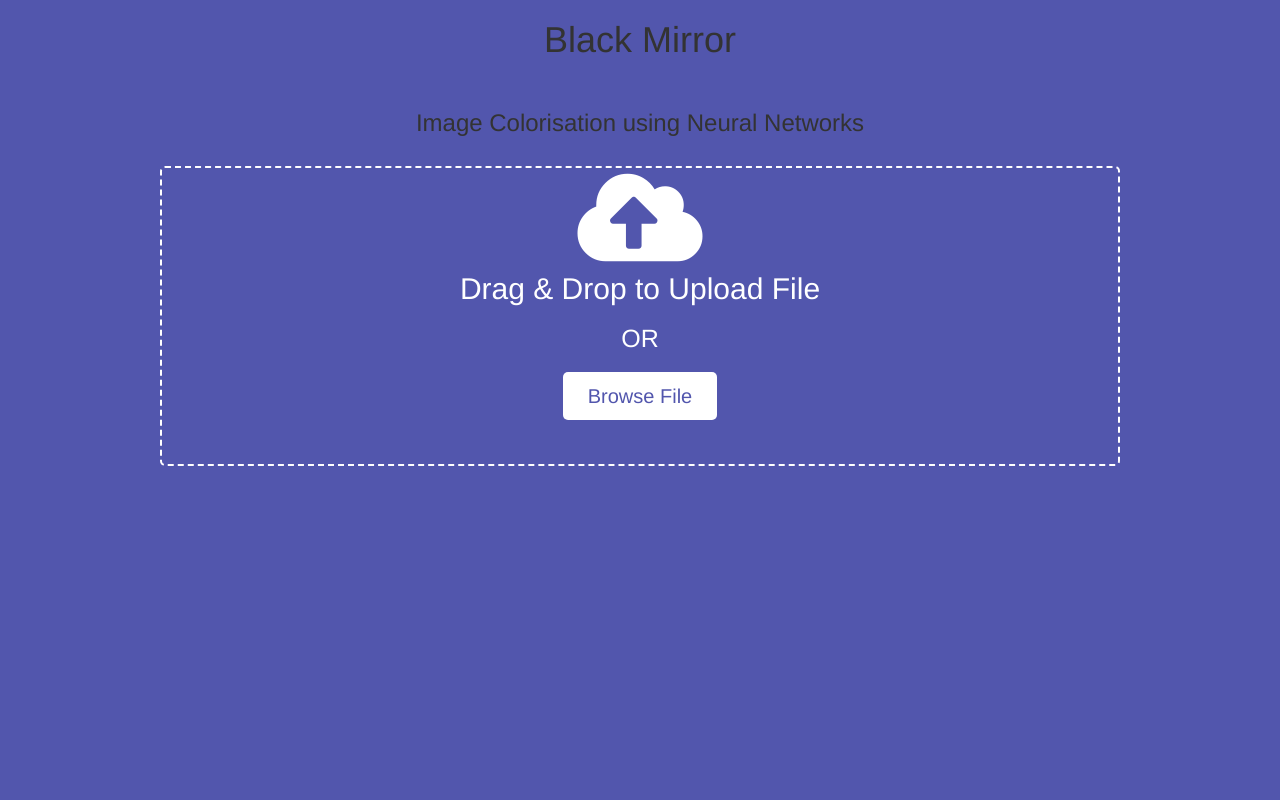
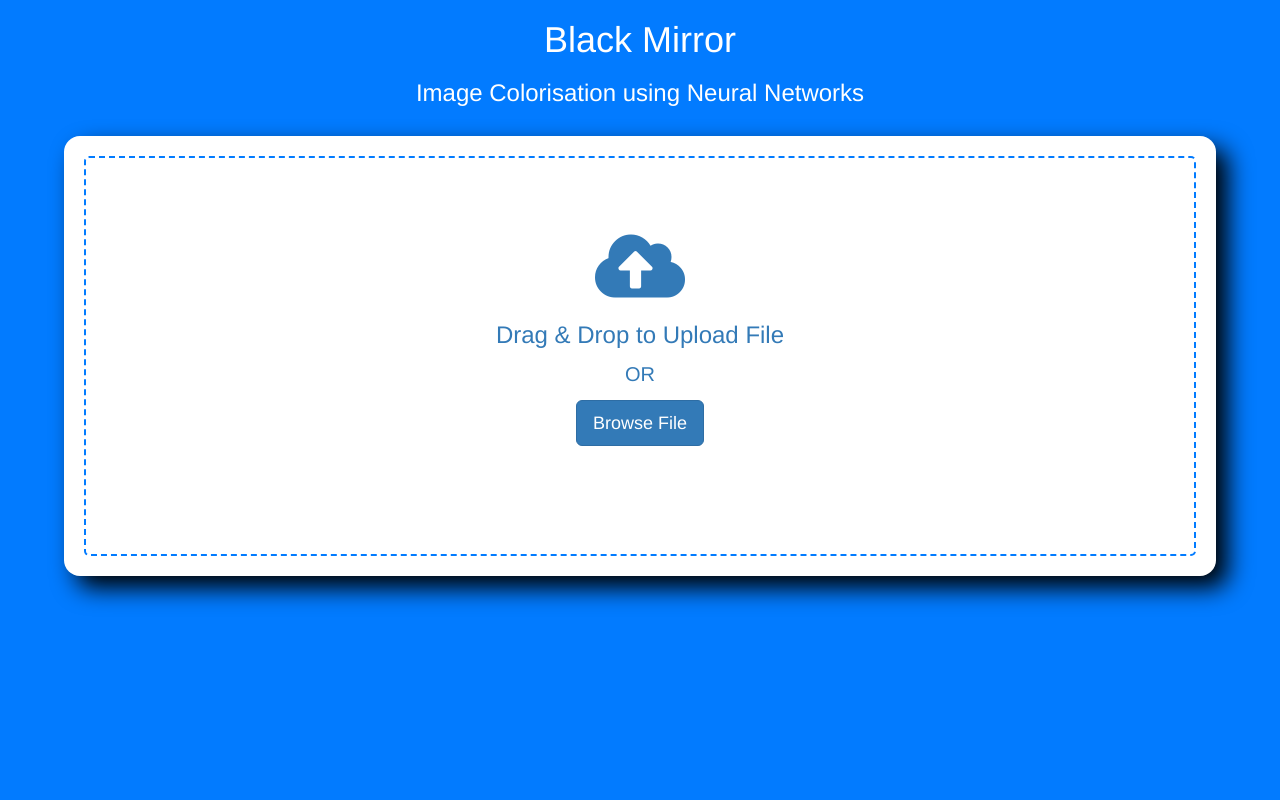
Before and after one commit to prathamagrawal/Black-Mirror, a Flask app: page / in a window 1280 px wide. Run offline with Flask 2, Linux system fonts and the light colour scheme; some libraries are stand-ins or nearby versions.

Commit message:
Design input page

```diff
--- a/templates/index.html
+++ b/templates/index.html
@@ -1,23 +1,17 @@
 <html>
-
     <head>
-    <meta name="viewport" content="width=device-width, initial-scale=1.0">
+        <meta name="viewport" content="width=device-width, initial-scale=1.0" />
         <title>Image Colorisation using Neural Network</title>
-    <link rel="stylesheet" href="https://maxcdn.bootstrapcdn.com/bootstrap/3.3.6/css/bootstrap.min.css" />
-    <link rel="stylesheet" href="https://cdnjs.cloudflare.com/ajax/libs/font-awesome/5.15.3/css/all.min.css"/>
+        <link
+            rel="stylesheet"
+            href="https://maxcdn.bootstrapcdn.com/bootstrap/3.3.6/css/bootstrap.min.css" />
+        <link
+            rel="stylesheet"
+            href="https://cdnjs.cloudflare.com/ajax/libs/font-awesome/5.15.3/css/all.min.css" />
         <style>
-        #form {
+            .main {
                 display: flex;
-            width: 100%;
-            flex: 1;
                 gap: 2rem;
-            justify-content: center;
-        }
-
-        #main {
-            display: grid;
-            grid-template-columns: repeat(3, 1fr);
-            column-gap: 2rem;
                 justify-content: center;
                 align-items: center;
             }
@@ -38,13 +32,14 @@
                 text-align: center;
                 align-items: center;
                 justify-content: center;
-            background: #5256ad;
+                background: #027bff;
+                color: white;
             }
 
             .drag-area {
-            border: 2px dashed #fff;
-            height: 300px;
-            width: 75%;
+                border: 2px dashed #027bff;
+                height: 400px;
+                width: 100%;
                 border-radius: 5px;
                 display: flex;
                 text-align: center;
@@ -54,38 +49,12 @@
             }
 
             .drag-area.active {
-            border: 2px solid #fff;
+                border: 2px solid #027bff;
             }
 
             .drag-area .icon {
                 font-size: 100px;
-            color: #fff;
-
-        }
-
-        .drag-area header {
-            font-size: 30px;
-            font-weight: 500;
-            color: #fff;
-        }
-
-        .drag-area span {
-            font-size: 25px;
-            font-weight: 500;
-            color: #fff;
-            margin: 10px 0 15px 0;
-        }
-
-        .drag-area button {
-            padding: 10px 25px;
-            font-size: 20px;
-            font-weight: 500;
-            border: none;
-            outline: none;
-            background: #fff;
-            color: #5256ad;
-            border-radius: 5px;
-            cursor: pointer;
+                color: #027bff;
             }
 
             .drag-area img {
@@ -94,114 +63,141 @@
                 object-fit: cover;
                 border-radius: 5px;
             }
+
+            .holder {
+                width: 90%;
+                padding: 2rem;
+                background-color: white;
+                border-width: 2px;
+                border-radius: 16px;
+                filter: drop-shadow(12px 12px 12px #000);
+            }
         </style>
         <script src="https://ajax.googleapis.com/ajax/libs/jquery/3.1.0/jquery.min.js"></script>
     </head>
 
     <body>
+        <div>
             <h1 align="center">Black Mirror</h1>
             <h3 align="center">Image Colorisation using Neural Networks</h3>
+        </div>
+        <div class="holder">
+            {% if not filename %}
             <div class="drag-area">
-        <div class="icon"><i class="fas fa-cloud-upload-alt"></i></div>
-        <header>Drag & Drop to Upload File</header>
-        <span>OR</span>
-        <button onclick="onClick(e)">Browse File</button>
-        <form method="post" action="/" enctype="multipart/form-data" id="form">
-            <input name="file" id="file" type="file" style="visibility: hidden;">
+                <div class="icon">
+                    <i
+                        style="font-size: 72px"
+                        class="fas fa-cloud-upload-alt text-primary"></i>
+                </div>
+                <h3
+                    align="center"
+                    style="margin-bottom: 12px"
+                    class="text-primary">
+                    Drag & Drop to Upload File
+                </h3>
+                <p
+                    style="margin-bottom: 12px; font-size: 20px"
+                    class="text-primary">
+                    OR
+                </p>
+                <button class="btn btn-primary btn-lg">Browse File</button>
+                <form
+                    method="post"
+                    action="/"
+                    enctype="multipart/form-data"
+                    id="form">
+                    <input
+                        name="file"
+                        id="file"
+                        type="file"
+                        style="visibility: hidden" />
                 </form>
             </div>
-
-            <!-- <p>
-        {% with messages = get_flashed_messages() %}
-          {% if messages %}
-            <ul>
-            {% for message in messages %}
-              <li>{{ message }}</li>
-            {% endfor %}
-            </ul>
-          {% endif %}
-        {% endwith %}
-    </p> -->
-            {% if filename %}
-            <div style="width:100%;" id="main">
+            {% endif %} {% if filename %}
+            <div style="width: 100%" class="main">
                 <div class="image-container">
-                    <h3>Input Image: </h3>
-                    <img src="{{ url_for('display_image', filename=filename) }}" class="image">
+                    <h3>Input Image:</h3>
+                    <img
+                        src="{{ url_for('display_image', filename=filename) }}"
+                        class="image" />
                 </div>
                 <div class="image-container">
-                    <h3>Model 1 Output: </h3>
-                    <img src="{{ url_for('display_eccv', output_eccv=output_eccv) }}" class="image">
+                    <h3>Model 1 Output:</h3>
+                    <img
+                        src="{{ url_for('display_eccv', output_eccv=output_eccv) }}"
+                        class="image" />
                 </div>
                 <div class="image-container">
-                    <h3>Model 2 Output: </h3>
-                    <img src="{{ url_for('display_sigg', output_sigg=output_sigg) }}" class="image">
+                    <h3>Model 2 Output:</h3>
+                    <img
+                        src="{{ url_for('display_sigg', output_sigg=output_sigg) }}"
+                        class="image" />
                 </div>
             </div>
             {% endif %}
-        </div>
         </div>
         <script>
             const dropArea = document.querySelector(".drag-area"),
                 dragText = dropArea.querySelector("header"),
                 button = dropArea.querySelector("button"),
-        input = dropArea.querySelector("input");
+                input = dropArea.querySelector("input")
 
-        let file; //this is a global variable and we'll use it inside multiple functions
-        button.onclick = ()=>{
-            input.click(); //if user click on the button then the input also clicked
+            let file //this is a global variable and we'll use it inside multiple functions
+            button.onclick = () => {
+                input.click() //if user click on the button then the input also clicked
             }
 
-        input.addEventListener("change", function(){
+            input.addEventListener("change", function () {
                 //getting user select file and [0] this means if user select multiple files then we'll select only the first one
-            file = this.files[0];
-            dropArea.classList.add("active");
-            showFile(); //calling function
-        });
+                file = this.files[0]
+                dropArea.classList.add("active")
+                showFile() //calling function
+            })
 
             //If user Drag File Over DropArea
-        dropArea.addEventListener("dragover", (event)=>{
-            event.preventDefault(); //preventing from default behaviour
-            dropArea.classList.add("active");
-            dragText.textContent = "Release to Upload File";
-        });
+            dropArea.addEventListener("dragover", (event) => {
+                event.preventDefault() //preventing from default behaviour
+                dropArea.classList.add("active")
+                dragText.textContent = "Release to Upload File"
+            })
 
             //If user leave dragged File from DropArea
-        dropArea.addEventListener("dragleave", ()=>{
-            dropArea.classList.remove("active");
-            dragText.textContent = "Drag & Drop to Upload File";
-        });
+            dropArea.addEventListener("dragleave", () => {
+                dropArea.classList.remove("active")
+                dragText.textContent = "Drag & Drop to Upload File"
+            })
 
             //If user drop File on DropArea
-        dropArea.addEventListener("drop", (event)=>{
-            event.preventDefault(); //preventing from default behaviour
+            dropArea.addEventListener("drop", (event) => {
+                event.preventDefault() //preventing from default behaviour
                 //getting user select file and [0] this means if user select multiple files then we'll select only the first one
-            file = event.dataTransfer.files[0];
-            showFile(); //calling function
-        });
+                file = event.dataTransfer.files[0]
+                showFile() //calling function
+            })
 
-        function showFile(){
-            let fileType = file.type; //getting selected file type
-            let validExtensions = ["image/jpeg", "image/jpg", "image/png"]; //adding some valid image extensions in array
-            if(validExtensions.includes(fileType)){ //if user selected file is an image file
+            function showFile() {
+                let fileType = file.type //getting selected file type
+                let validExtensions = ["image/jpeg", "image/jpg", "image/png"] //adding some valid image extensions in array
+                if (validExtensions.includes(fileType)) {
+                    //if user selected file is an image file
                     console.log(1)
                     document.getElementById("form").submit()
                     console.log(2)
-                let fileReader = new FileReader(); //creating new FileReader object
-                fileReader.onload = ()=>{
-                    let fileURL = fileReader.result; //passing user file source in fileURL variable
+                    let fileReader = new FileReader() //creating new FileReader object
+                    fileReader.onload = () => {
+                        let fileURL = fileReader.result //passing user file source in fileURL variable
                         //window.location.href = "/upload?file=" + file.name
                         // UNCOMMENT THIS BELOW LINE. I GOT AN ERROR WHILE UPLOADING THIS POST SO I COMMENTED IT
-                    let imgTag = `<img src="${fileURL}" alt="image">`; //creating an img tag and passing user selected file source inside src attribute
-                    dropArea.innerHTML = imgTag; //adding that created img tag inside dropArea container
+                        let imgTag = `<img src="${fileURL}" alt="image">` //creating an img tag and passing user selected file source inside src attribute
+                        dropArea.innerHTML = imgTag //adding that created img tag inside dropArea container
                     }
-                fileReader.readAsDataURL(file);
-            }else{
-                alert("This is not an Image File!");
-                dropArea.classList.remove("active");
-                dragText.textContent = "Drag & Drop to Upload File";
+                    fileReader.readAsDataURL(file)
+                } else {
+                    alert("This is not an Image File!")
+                    dropArea.classList.remove("active")
+                    dragText.textContent = "Drag & Drop to Upload File"
                 }
             }
         </script>
     </body>
-
 </html>
```
Lines whose indentation alone changed are shown as unchanged.
